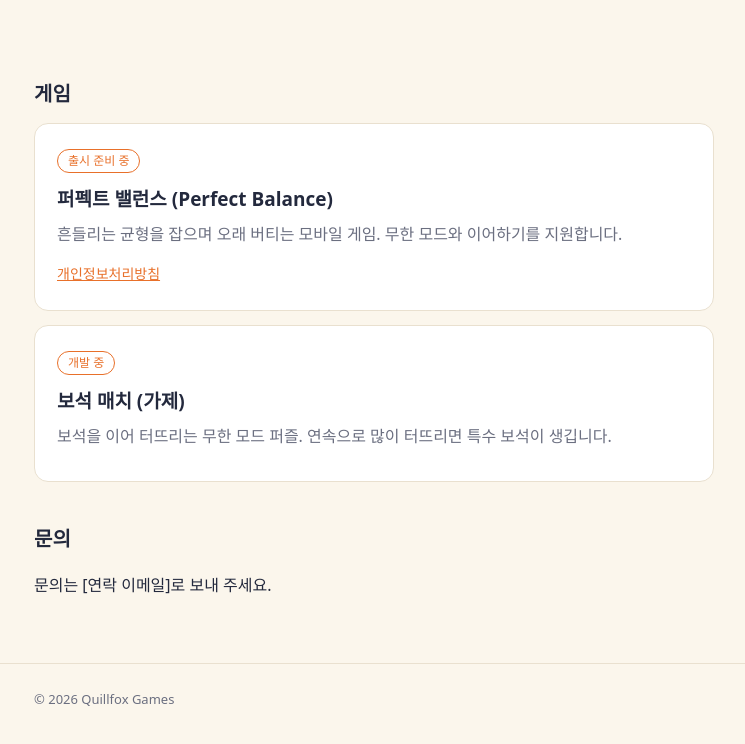
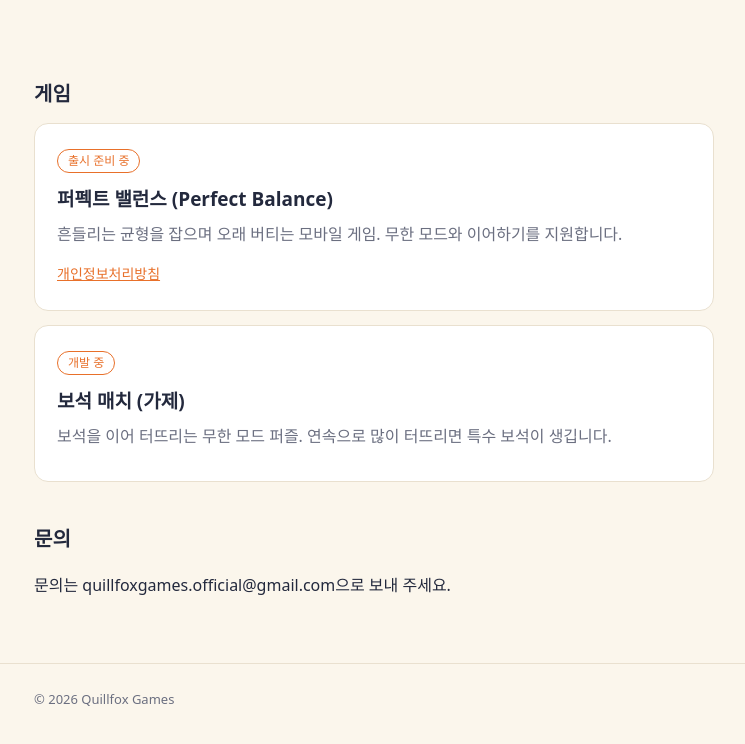
Before and after one commit to quillfoxgames/quillfox-site, a plain HTML site: page index.html in a window 1280 px wide. Shown: the part 308-1052 px from the top of the page, without its empty margins (266-1011 px from the left). Drawn offline with Linux system fonts and the light colour scheme.

Commit message:
Update index.html

```diff
--- a/index.html
+++ b/index.html
@@ -11,7 +11,7 @@
 <div class="card"><span class="tag">출시 준비 중</span><h3>퍼펙트 밸런스 (Perfect Balance)</h3><p>흔들리는 균형을 잡으며 오래 버티는 모바일 게임. 무한 모드와 이어하기를 지원합니다.</p><a class="btn" href="privacy.html">개인정보처리방침</a></div>
 <div class="card"><span class="tag">개발 중</span><h3>보석 매치 (가제)</h3><p>보석을 이어 터뜨리는 무한 모드 퍼즐. 연속으로 많이 터뜨리면 특수 보석이 생깁니다.</p></div>
 </div></section>
-<section><h2>문의</h2><p>문의는 [연락 이메일]로 보내 주세요.</p></section>
+<section><h2>문의</h2><p>문의는 quillfoxgames.official@gmail.com으로 보내 주세요.</p></section>
 </main>
 <footer><div class="wrap">© 2026 Quillfox Games</div></footer>
 </body></html>
```
